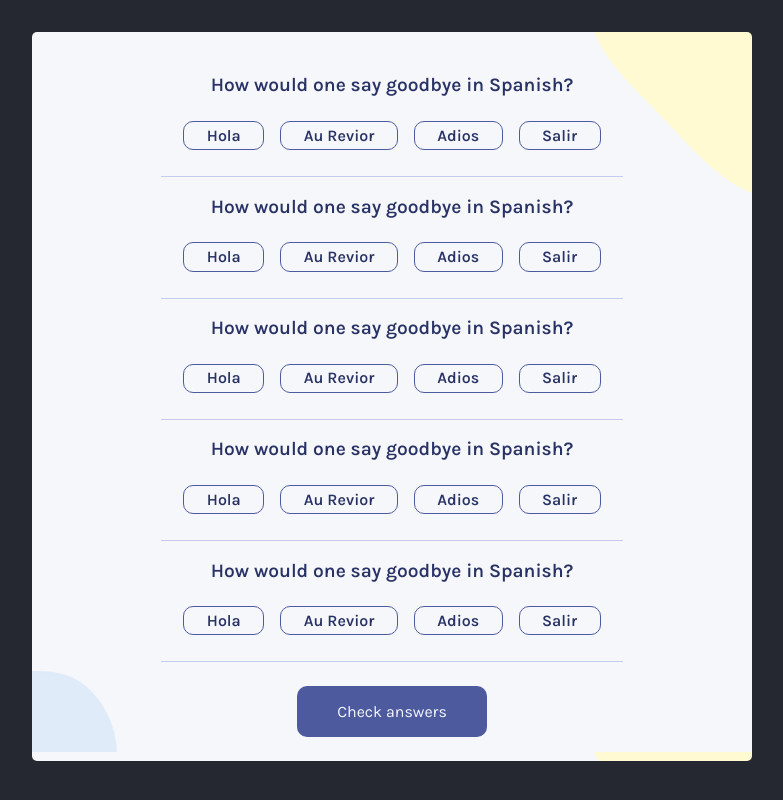
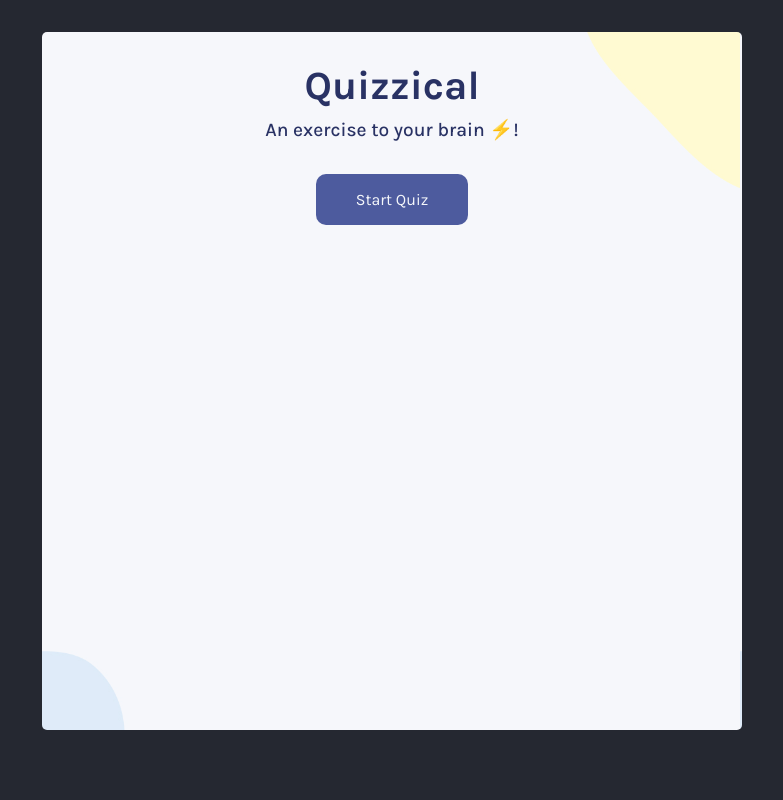
Before and after one commit to aditiintechk/quizzical, a React (Vite) app: page / in a window 1280 px wide. Shown: the whole page, without its empty margins (248-1031 px from the left). Built offline with nearby package versions, Linux system fonts and the light colour scheme.

Commit message:
concatenate answers array

```diff
--- a/src/App.css
+++ b/src/App.css
@@ -1,5 +1,5 @@
 #root {
-	max-width: 720px;
+	max-width: 700px;
 	margin: 0 auto;
 	text-align: center;
 	margin-top: 2rem;
@@ -29,6 +29,10 @@ h2 {
 	font-size: 1.2rem;
 	font-weight: 500;
 	margin-bottom: 1.5em;
+}
+
+.start-quiz {
+	height: 650px;
 }
 
 .start-btn,
--- a/src/App.jsx
+++ b/src/App.jsx
@@ -3,44 +3,71 @@ import Quiz from './components/Quiz.jsx'
 import './App.css'
 
 function App() {
-	const [questions, setQuestions] = useState([])
+	const [quizData, setQuizData] = useState([])
+	const [isClicked, setIsClicked] = useState(false)
 
-	// useEffect(() => {
-	// 	fetch(
-	// 		'https://opentdb.com/api.php?amount=5&category=31&difficulty=easy&type=multiple'
-	// 	)
-	// 		.then((response) => response.json())
-	// 		.then((data) => setQuestions(data))
-	// }, [])
+	function handleStartBtn() {
+		setIsClicked(!isClicked)
+	}
 
-	// console.log(questions)
+	console.log(isClicked)
 
-	// function handleStartBtn() {
-	// 	setQuestions(['hi'])
-	// }
+	useEffect(() => {
+		if (isClicked) {
+			fetch(
+				'https://opentdb.com/api.php?amount=5&category=31&difficulty=easy&type=multiple'
+			)
+				.then((response) => {
+					if (!response.ok) {
+						console.log(`HTTP error! Status: ${response.status}`)
+					}
+					return response.json()
+				})
+				.then((data) => {
+					setQuizData(data.results)
+				})
+		}
+	}, [isClicked])
+
+	function getAnswersArray() {
+		try {
+			if (quizData.length > 0) {
+				let quizArr = quizData[0]
+				console.log('correct answer', quizArr.correct_answer)
+				console.log('incorrect answers', quizArr.incorrect_answers)
+				let answers = quizArr.incorrect_answers
+				answers.push(quizArr.correct_answer)
+				return answers
+			}
+		} catch (error) {
+			console.log('there was a problem')
+		}
+	}
+
+	getAnswersArray()
 
 	return (
 		<main>
-			{/* {questions.length > 0 ? (
+			{isClicked ? (
 				<section className='quiz'>
-					<h1>Quiz questions here!</h1>
+					<Quiz />
+					{/* <Quiz />
+					<Quiz />
+					<Quiz />
+					<Quiz /> */}
+					<section className='check-section'>
+						<button className='check-btn'>Check answers</button>
+					</section>
 				</section>
 			) : (
 				<section className='start-quiz'>
 					<h1>Quizzical</h1>
 					<h2>An exercise to your brain ⚡!</h2>
-					<button className='start-btn'>Start Quiz</button>
+					<button className='start-btn' onClick={handleStartBtn}>
+						Start Quiz
+					</button>
 				</section>
-			)} */}
-
-			<Quiz />
-			<Quiz />
-			<Quiz />
-			<Quiz />
-			<Quiz />
-			<section className='check-section'>
-				<button className='check-btn'>Check answers</button>
-			</section>
+			)}
 		</main>
 	)
 }
```
